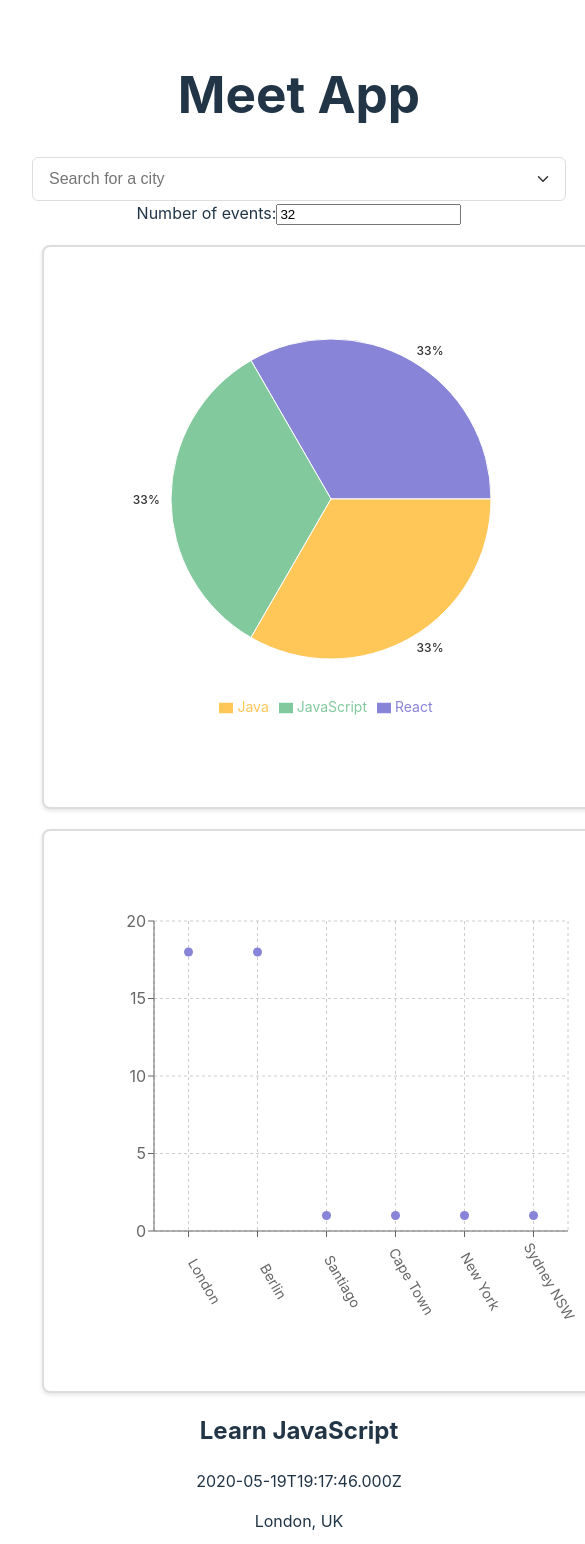
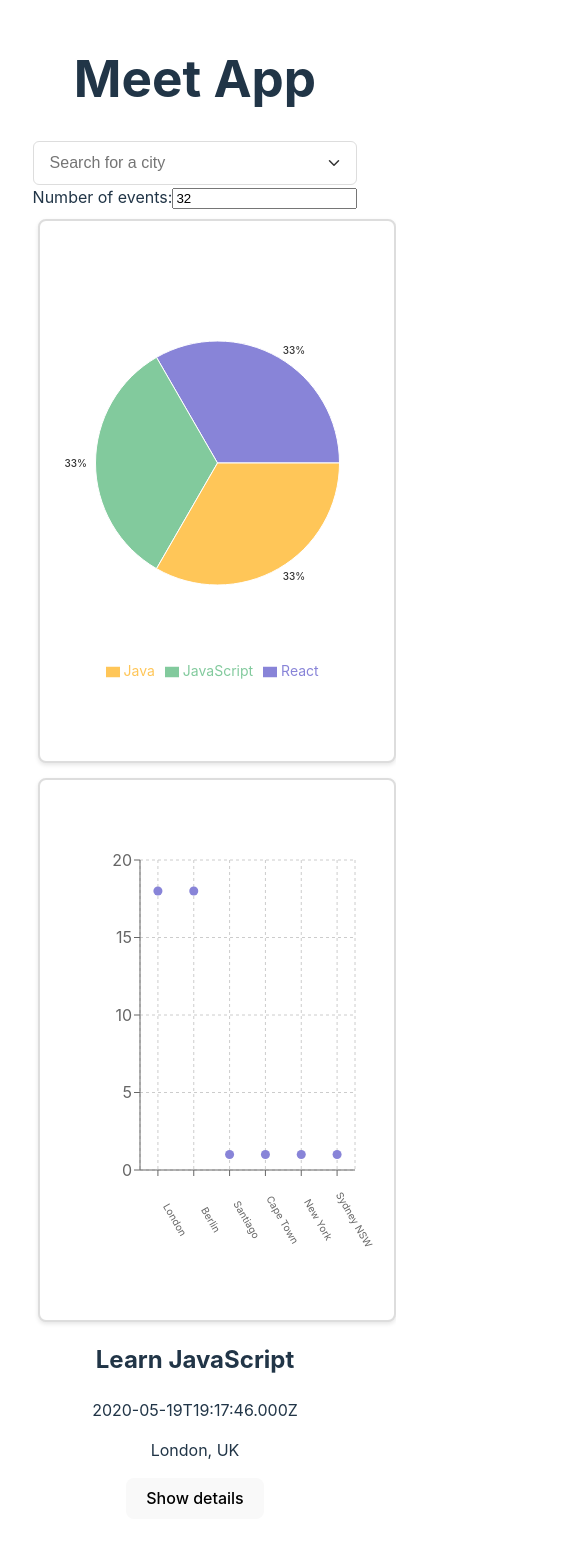
Before and after one commit to CreativeMarkus/meet, a React (Vite) app: page / in a window 390 px wide. Shown: the top 1544 px of the page, 585 px wide, since content can reach past the window. Built offline with nearby package versions, Linux system fonts and the light colour scheme.

Commit message:
Fix mobile responsiveness for charts - remove fixed minWidth and improve mobile layout

```diff
--- a/src/App.css
+++ b/src/App.css
@@ -154,3 +154,15 @@ input.city { padding-right: 2.5rem; }
     margin: 20px 10px;
   }
 }
+
+/* Mobile specific chart adjustments */
+@media (max-width: 480px) {
+  .charts-container {
+    margin: 10px 5px;
+    gap: 15px;
+  }
+
+  #root {
+    padding: 1rem;
+  }
+}
--- a/src/components/CityEventsChart.jsx
+++ b/src/components/CityEventsChart.jsx
@@ -26,7 +26,7 @@ const CityEventsChart = ({ allLocations, events }) => {
     }, [allLocations, events]);
 
     return (
-        <div style={{ width: '100%', minWidth: '450px', height: 500, border: '2px solid #ddd', borderRadius: '8px', backgroundColor: 'white', boxShadow: '0 2px 4px rgba(0,0,0,0.1)', padding: '30px', display: 'flex', alignItems: 'center', justifyContent: 'center' }}>
+        <div style={{ width: '100%', height: 500, border: '2px solid #ddd', borderRadius: '8px', backgroundColor: 'white', boxShadow: '0 2px 4px rgba(0,0,0,0.1)', padding: '20px', display: 'flex', alignItems: 'center', justifyContent: 'center' }}>
             <ResponsiveContainer width="100%" height={420}>
                 <ScatterChart
                     margin={{
@@ -39,7 +39,7 @@ const CityEventsChart = ({ allLocations, events }) => {
                     <CartesianGrid strokeDasharray="3 3" />
                     <XAxis
                         type="category" dataKey="city" name="City"
-                        angle={60} interval={0} tick={{ dx: 20, dy: 40, fontSize: 14 }}
+                        angle={60} interval={0} tick={{ dx: 20, dy: 40, fontSize: window.innerWidth < 480 ? 10 : 14 }}
                     />
                     <YAxis type="number" dataKey="count" name="Number of events" allowDecimals={false} />
                     <Tooltip cursor={{ strokeDasharray: '3 3' }} />
--- a/src/components/EventGenresChart.jsx
+++ b/src/components/EventGenresChart.jsx
@@ -19,6 +19,8 @@ const EventGenresChart = ({ events }) => {
         const radius = outerRadius;
         const x = cx + radius * Math.cos(-midAngle * RADIAN) * 1.07;
         const y = cy + radius * Math.sin(-midAngle * RADIAN) * 1.07;
+        // Responsive font size based on screen width
+        const fontSize = window.innerWidth < 480 ? "10px" : "12px";
         return percent > 0.02 ? (
             <text
                 x={x}
@@ -26,7 +28,7 @@ const EventGenresChart = ({ events }) => {
                 fill="#333"
                 textAnchor={x > cx ? 'start' : 'end'}
                 dominantBaseline="central"
-                fontSize="12px"
+                fontSize={fontSize}
                 fontWeight="500"
             >
                 {`${(percent * 100).toFixed(0)}%`}
@@ -55,14 +57,14 @@ const EventGenresChart = ({ events }) => {
     // Debug: show data info
     if (!data || data.length === 0) {
         return (
-            <div style={{ width: '100%', minWidth: '500px', height: 400, border: '2px solid #ddd', borderRadius: '8px', backgroundColor: 'white', display: 'flex', alignItems: 'center', justifyContent: 'center', boxShadow: '0 2px 4px rgba(0,0,0,0.1)' }}>
+            <div style={{ width: '100%', height: 400, border: '2px solid #ddd', borderRadius: '8px', backgroundColor: 'white', display: 'flex', alignItems: 'center', justifyContent: 'center', boxShadow: '0 2px 4px rgba(0,0,0,0.1)' }}>
                 <p>No chart data available. Events: {events?.length || 0}</p>
             </div>
         );
     }
 
     return (
-        <div style={{ width: '100%', minWidth: '450px', height: 500, border: '2px solid #ddd', borderRadius: '8px', backgroundColor: 'white', boxShadow: '0 2px 4px rgba(0,0,0,0.1)', padding: '30px', display: 'flex', alignItems: 'center', justifyContent: 'center' }}>
+        <div style={{ width: '100%', height: 500, border: '2px solid #ddd', borderRadius: '8px', backgroundColor: 'white', boxShadow: '0 2px 4px rgba(0,0,0,0.1)', padding: '20px', display: 'flex', alignItems: 'center', justifyContent: 'center' }}>
             <ResponsiveContainer width="100%" height={420}>
                 <PieChart>
                     <Pie
@@ -71,7 +73,7 @@ const EventGenresChart = ({ events }) => {
                         fill="#8884d8"
                         labelLine={false}
                         label={renderCustomizedLabel}
-                        outerRadius={160}
+                        outerRadius={"80%"}
                         cx="50%"
                         cy="50%"
                     >
```
